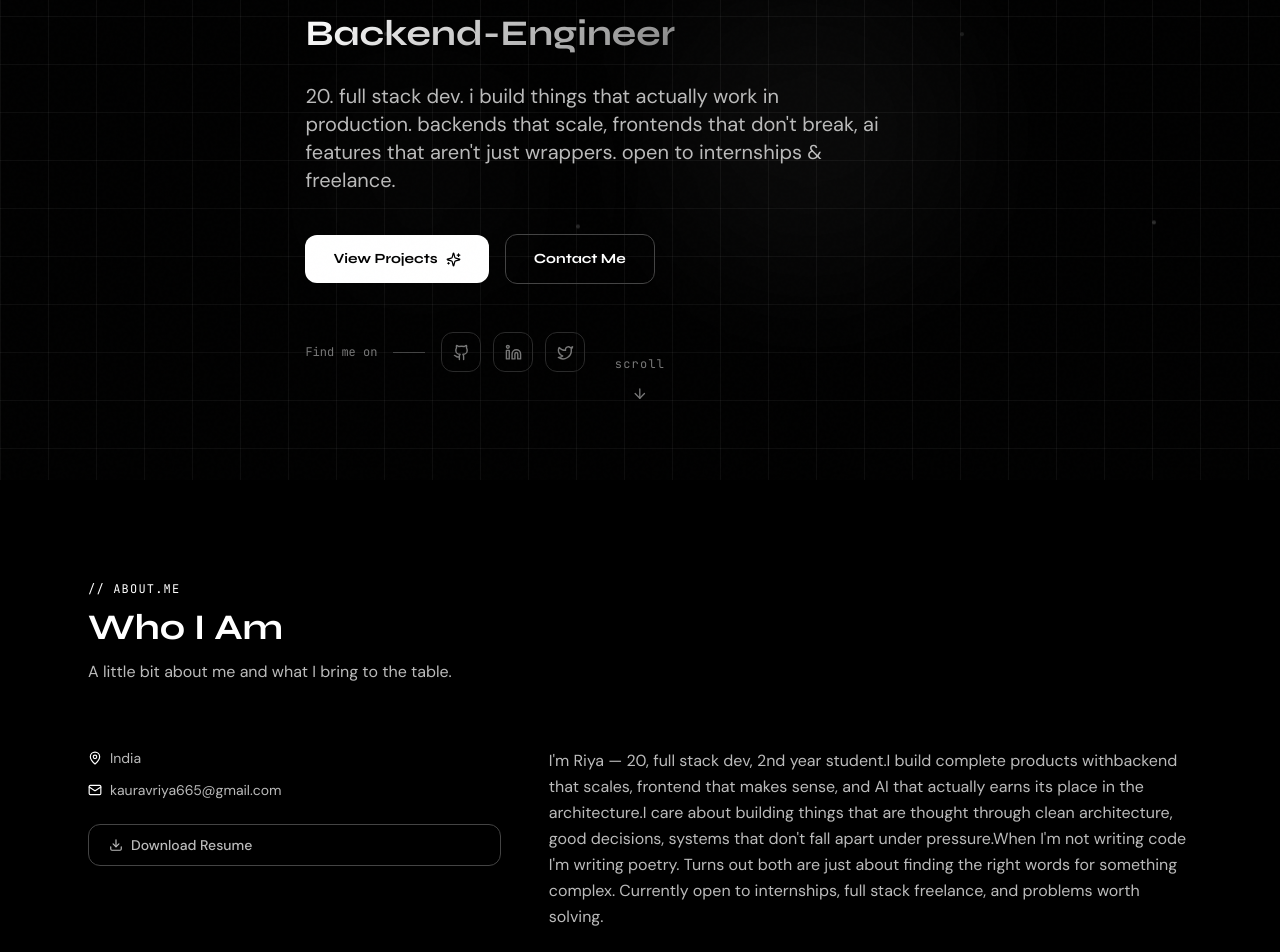
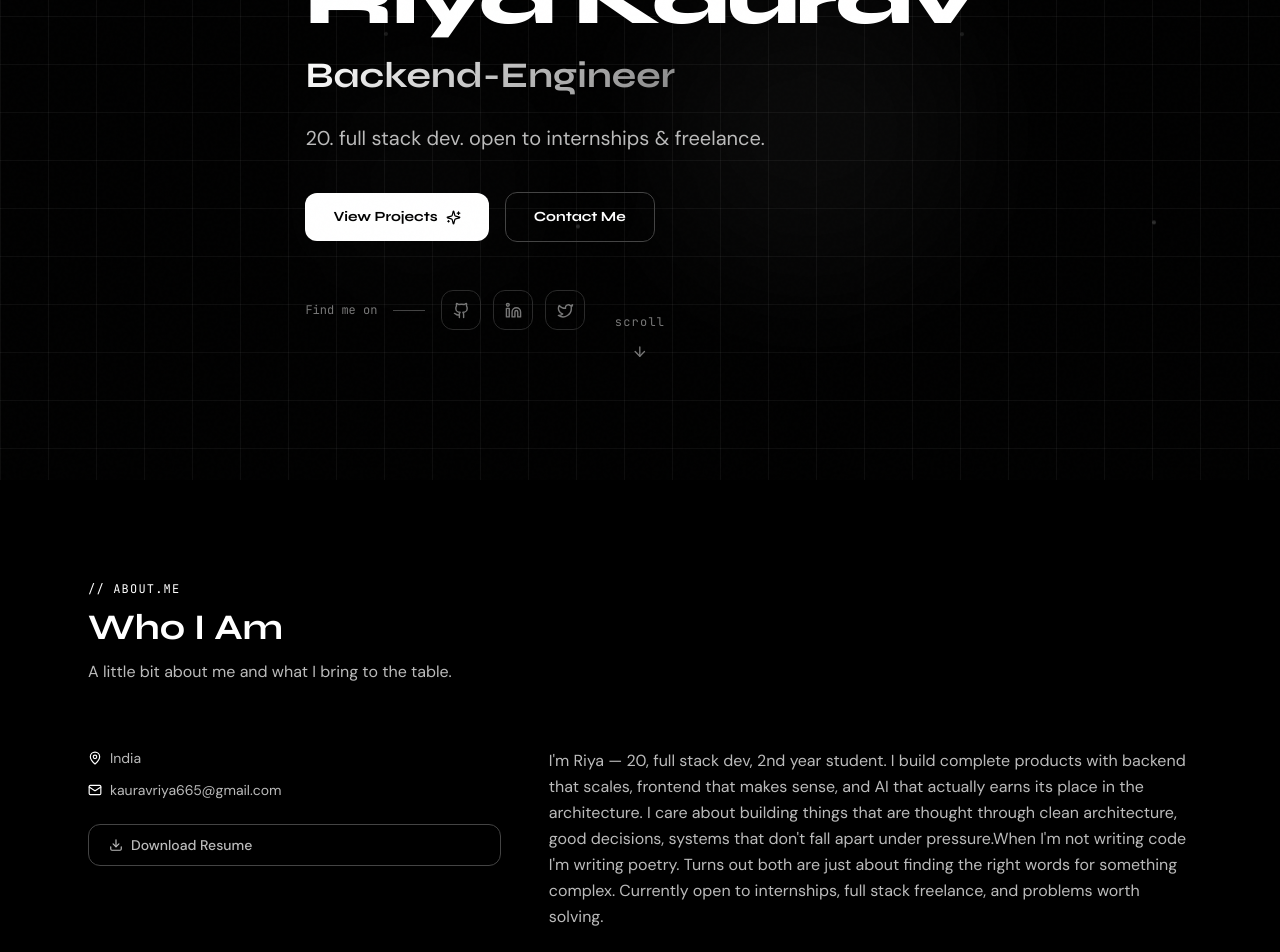
Before and after one commit to riya-kaurav/Riya-Kaurav-portfolio-, a Next.js app in the folder portfolio/: page / in a window 1280 px wide. Shown: the part 320-1272 px from the top of the page. Built offline with nearby package versions, Linux system fonts and the light colour scheme.

Commit message:
feat: update tagline and bio for personal info

```diff
--- a/portfolio/src/data/portfolio.ts
+++ b/portfolio/src/data/portfolio.ts
@@ -8,9 +8,9 @@ export const personalInfo = {
   // TODO: Add your title/role
   title: "Full Stack Engineer ",
   // TODO: Add your tagline
-  tagline: "20. full stack dev. i build things that actually work in production. backends that scale, frontends that don't break, ai features that aren't just wrappers. open to internships & freelance.",
+  tagline: "20. full stack dev. open to internships & freelance.",
   // TODO: Add your short bio
-  bio: "I'm Riya — 20, full stack dev, 2nd year student.I build complete products withbackend that scales, frontend that makes sense, and AI that actually earns its place in the architecture.I care about building things that are thought through clean architecture, good decisions, systems that don't fall apart under pressure.When I'm not writing code I'm writing poetry. Turns out both are just about finding the right words for something complex. Currently open to internships, full stack freelance, and problems worth solving.",
+  bio: "I'm Riya — 20, full stack dev, 2nd year student. I build complete products with backend that scales, frontend that makes sense, and AI that actually earns its place in the architecture. I care about building things that are thought through clean architecture, good decisions, systems that don't fall apart under pressure.When I'm not writing code I'm writing poetry. Turns out both are just about finding the right words for something complex. Currently open to internships, full stack freelance, and problems worth solving.",
  // TODO: Add your location
   location: "India",
   // TODO: Add your email
```
